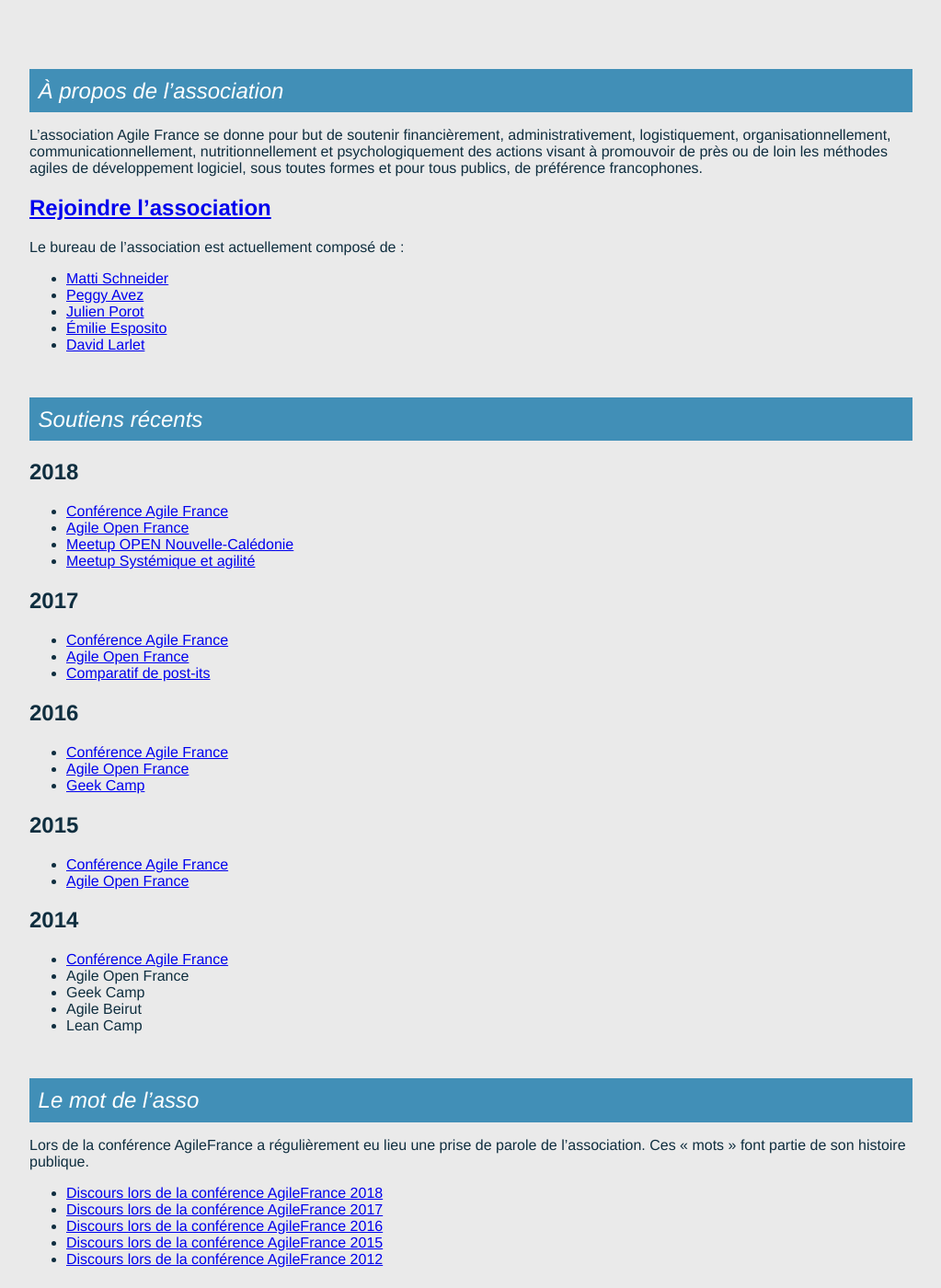
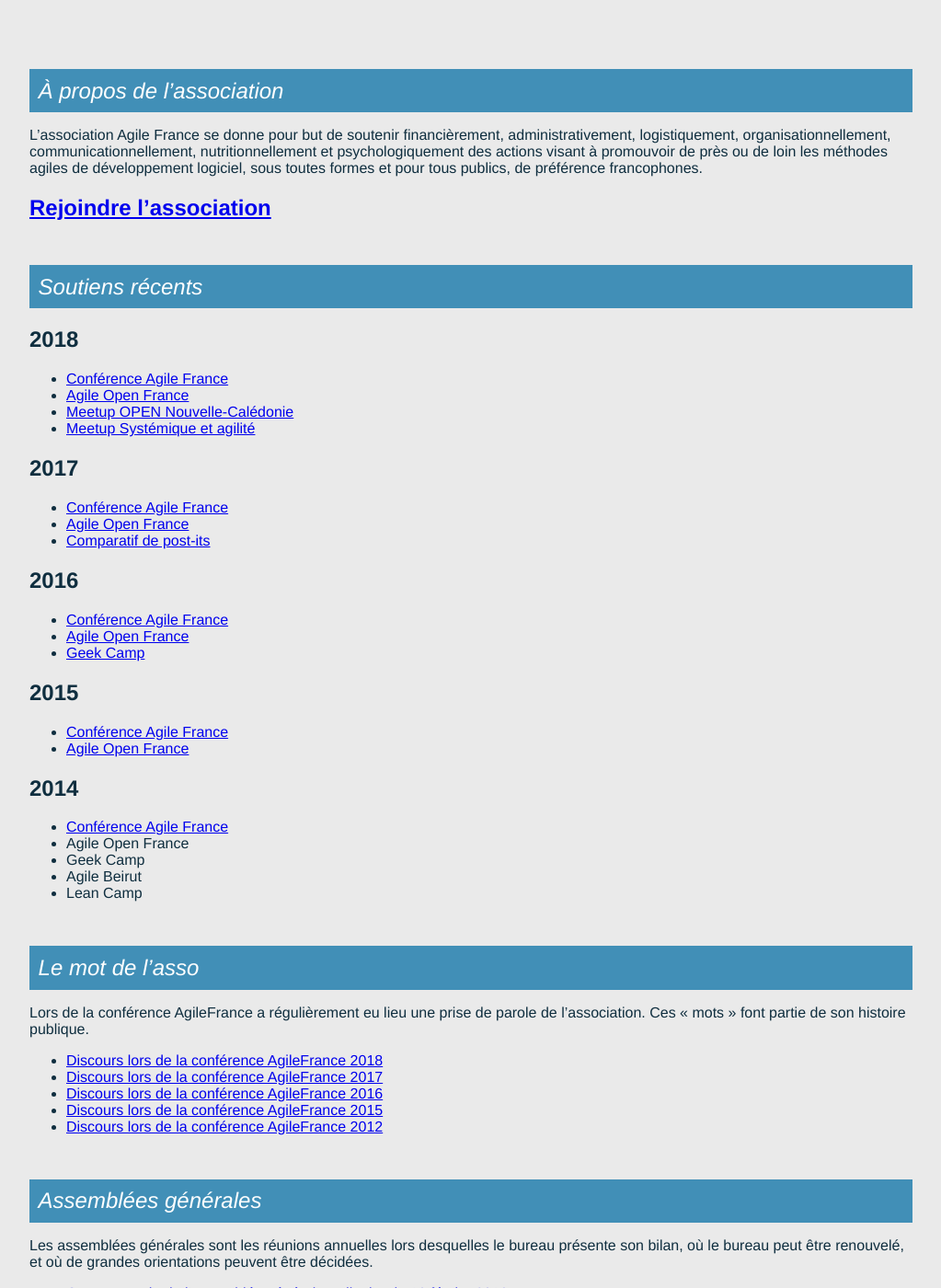
Before and after one commit to AgileFrance/AgileFrance.github.io, a Jekyll site: the page built from _pages/index.md, in a window 1280 px wide and 1400 px high, scrolled down 204 px. Shown: the whole window at 92% size, without its empty margins (128-1151 px from the left). Built offline with Jekyll 4.4.1, drawn with Linux system fonts in a browser that asks for light colours; our own code applies the rules of GitHub Pages for plain Markdown files; some of the changed text lies outside the part shown.

Commit message:
Déplace la composition du bureau dans sa section

```diff
--- a/_pages/index.md
+++ b/_pages/index.md
@@ -8,13 +8,7 @@
 
 ## [Rejoindre l'association](adhesion)
 
-Le bureau de l’association est actuellement composé de :
 
-- [Matti Schneider](https://mattischneider.fr/)
-- [Peggy Avez](http://peggyavez.com/)
-- [Julien Porot](https://linkedin.com/in/julienporot)
-- [Émilie Esposito](https://linkedin.com/in/emilie-esposito)
-- [David Larlet](https://larlet.fr/david/)
 
 # Soutiens récents
 
```
Also changed, not shown: other parts of _pages/index.md (+8 -0 lines).
